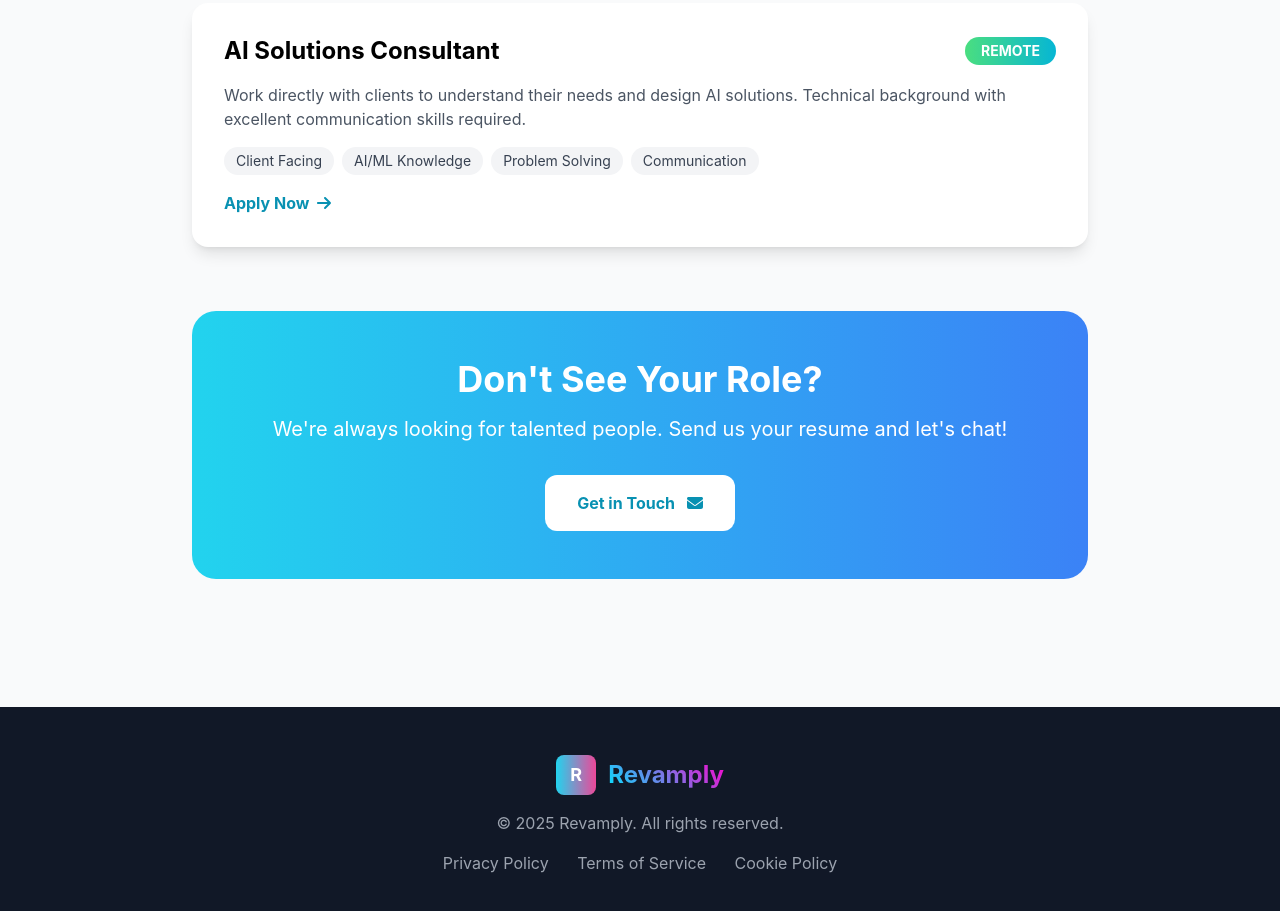
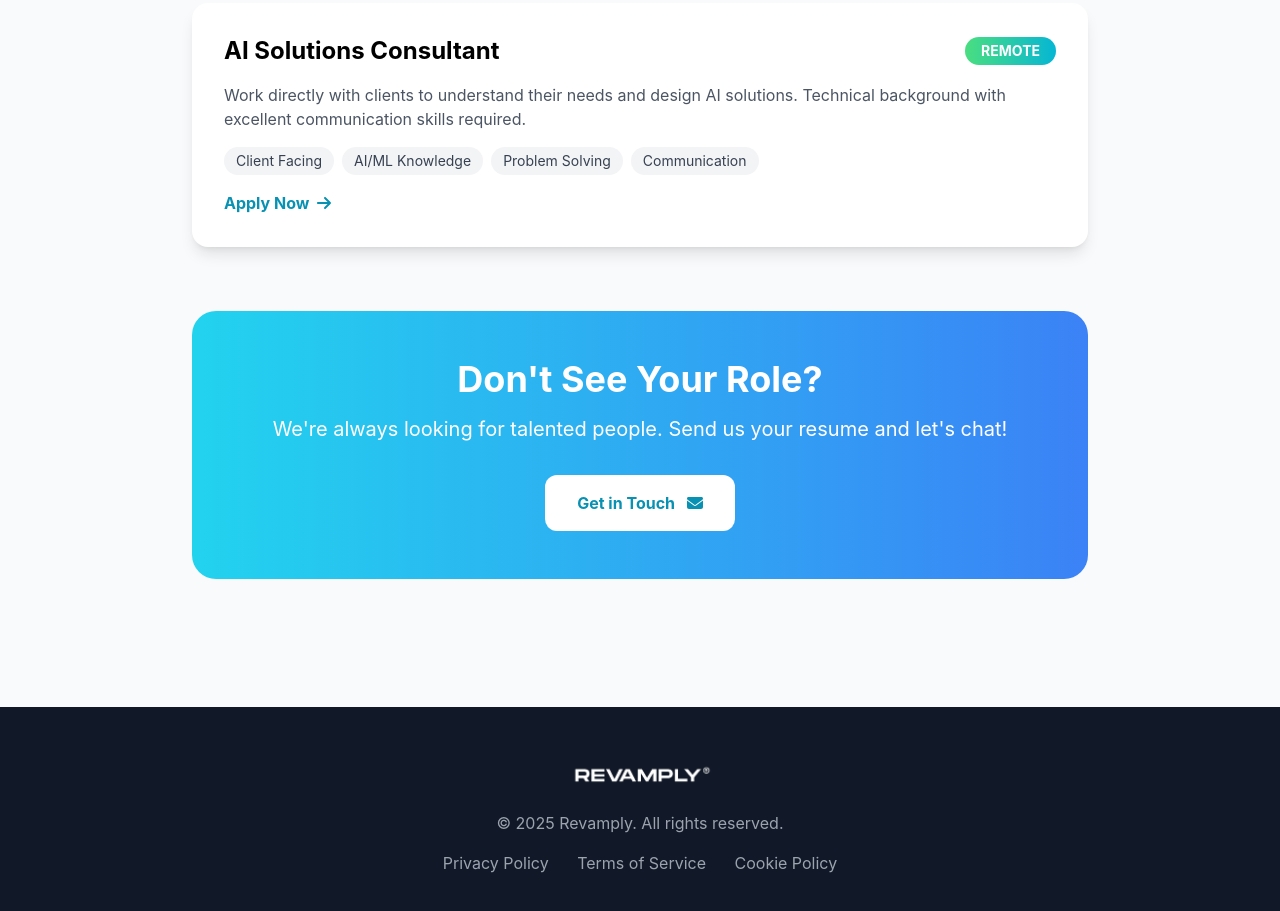
Before and after one commit to Ahmed5427/Revamply.AI, a website: page careers.html in a window 1280 px wide. Shown: the part 2269-3180 px from the top of the page. Drawn offline with nearby package versions, Linux system fonts and the light colour scheme.

Commit message:
Update careers.html

```diff
--- a/careers.html
+++ b/careers.html
@@ -181,10 +181,7 @@
     <footer class="bg-gray-900 py-12 mt-16">
         <div class="container mx-auto px-6 text-center">
             <div class="flex items-center justify-center space-x-3 mb-4">
-                <div class="w-10 h-10 bg-gradient-to-r from-cyan-400 to-pink-500 rounded-lg flex items-center justify-center">
-                    <span class="text-white font-bold text-lg">R</span>
-                </div>
-                <span class="text-2xl font-bold gradient-text">Revamply</span>
+                            <img src="/images/revamply-logo.png" alt="Revamply" class="h-10">
             </div>
             <p class="text-gray-400 mb-4">© 2025 Revamply. All rights reserved.</p>
             <div class="space-x-6">
```
